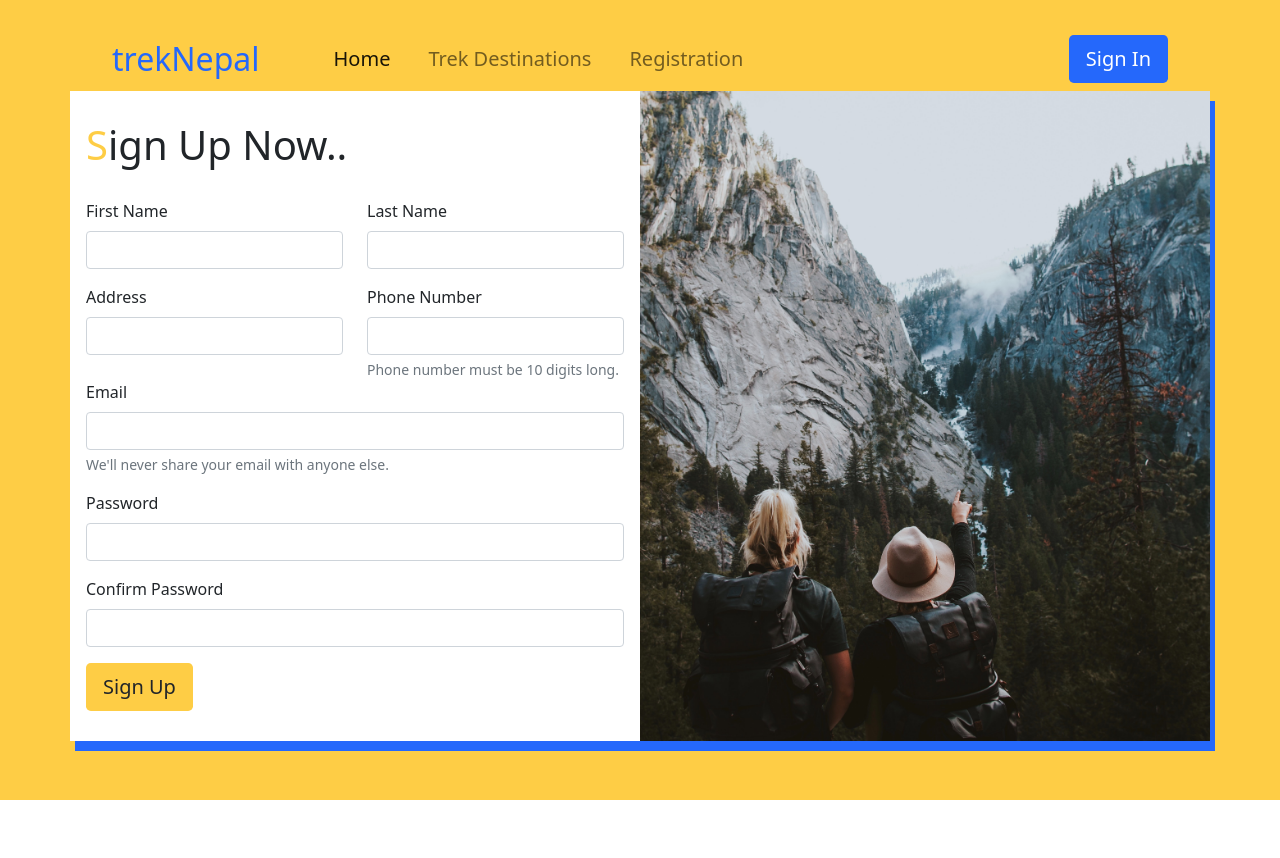
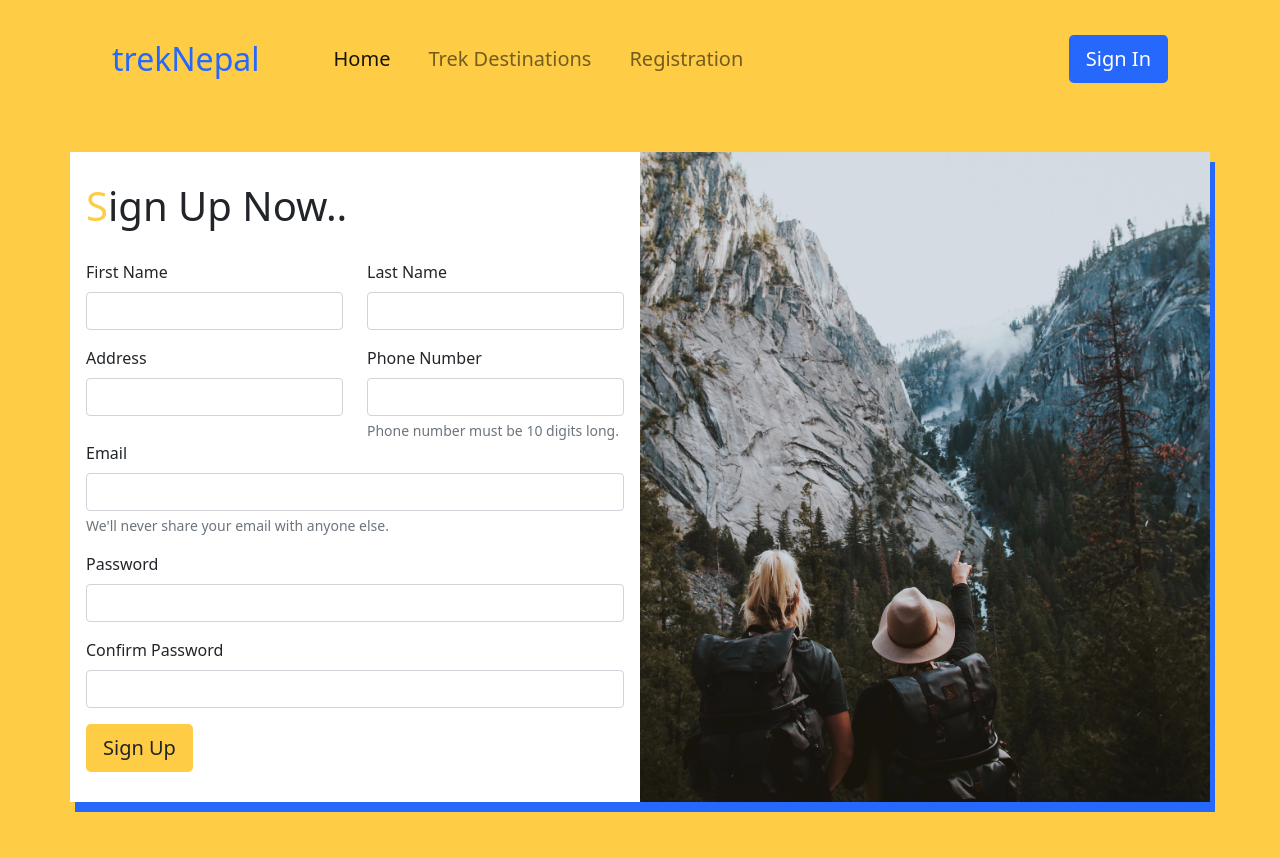
Before and after one commit to realnroz/Trek-App, a Flask app: page /registration in a window 1280 px wide. Before the commit the page ends 800 px from the top, so only its background shows below. Run offline with Flask 2, Linux system fonts and the light colour scheme; some libraries are stand-ins or nearby versions.

Commit message:
fixed registration page

```diff
--- a/trekapp/static/css/main.css
+++ b/trekapp/static/css/main.css
@@ -6,42 +6,59 @@
 }
 
 .container {
-  position: absolute;
-  top: 52%;
-  left: 50%;
-  -webkit-transform: translate(-50%, -50%);
-          transform: translate(-50%, -50%);
+  margin: 7vh auto;
+  max-width: 600px;
+  height: 650px;
+  background-color: white;
   -webkit-box-shadow: 5px 10px #2568FB;
           box-shadow: 5px 10px #2568FB;
 }
 
-.container .outer-row .outer-col {
-  width: 600px;
-  height: 650px;
+.container .inner-content {
+  height: 100%;
 }
 
-.container .outer-row .left-container {
-  background-color: white;
+.container .inner-content .row {
+  height: 100%;
 }
 
-.container .outer-row .left-container form h1 {
+.container .inner-content .row .left-section {
+  display: -webkit-box;
+  display: -ms-flexbox;
+  display: flex;
+  -webkit-box-pack: center;
+      -ms-flex-pack: center;
+          justify-content: center;
+  -webkit-box-align: center;
+      -ms-flex-align: center;
+          align-items: center;
+}
+
+.container .inner-content .row .left-section form h1 {
   -ms-flex-item-align: start;
       align-self: flex-start;
   margin-bottom: 30px;
 }
 
-.container .outer-row .left-container form h1 span {
+.container .inner-content .row .left-section form h1 span {
   color: #FECD45 !important;
 }
 
-.container .outer-row .left-container form .btn {
+.container .inner-content .row .left-section form .btn {
   background-color: #FECD45;
 }
 
-.container .outer-row .right-container {
+.container .inner-content .row .right-section {
+  height: 100%;
   background-image: url("../images/bg-image.jpg");
   background-size: cover;
   background-position: center bottom;
+}
+
+@media (max-width: 768px) {
+  .container .right-section {
+    display: none;
+  }
 }
 
 .innercontainer {
--- a/trekapp/static/scss/_registration.scss
+++ b/trekapp/static/scss/_registration.scss
@@ -1,17 +1,21 @@
+
 .container{
-    position: absolute;
-    top: 52%;
-    left:50%;
-    transform: translate(-50%,-50%);
+    margin: 7vh auto;
+
+    max-width: 600px;
+    height: 650px;
+    background-color: white;
     box-shadow: 5px 10px $secondary-color;
+    .inner-content{
+        height: 100%;
 
-    .outer-row{
-        .outer-col{
-            width: 600px;
-            height: 650px;
-        }
-        .left-container{
-            background-color: white;
+        .row{
+            height: 100%;
+
+            .left-section{
+                display: flex;
+                justify-content: center;
+                align-items: center;
 
                 form {
                     h1{
@@ -27,13 +31,26 @@
                         background-color: $primary-color;
                     }
                 }
+
             }
 
-        .right-container{
+            .right-section{
+                height: 100%;
                 background-image: url('../images/bg-image.jpg');
                 background-size: cover;
                 background-position:center bottom;
             }
+
+        }
+    }
 }
 
+
+
+@media (max-width:768px){
+    .container{
+        .right-section{
+            display: none;
         }
+    }
+}
--- a/trekapp/templates/registration.html
+++ b/trekapp/templates/registration.html
@@ -5,58 +5,60 @@
 {% block content %}
 
 <div class="container">
-    <div class="row outer-row">
-            <div class="col outer-col left-container d-flex justify-content-center align-items-center">
+  <div class="inner-content">
+    <div class="row">
+      <div class="col-md-6 left-section">
         <form action="/registration" method="POST">
           {{form.csrf_token}}
             <h1><span>S</span>ign Up Now..</h1>
             <div class="row">
               <div class=" col mb-3">
                 <label for="exampleInputEmail1" class="form-label">{{form.first_name.label}}</label>
-                      <!-- <input type="text" name = "first_name" class="form-control" id="exampleInputEmail1" required> -->
                 {{form.first_name( class="form-control")}}
               </div>
               <div class=" col  mb-3">
                 <label for="exampleInputEmail1" class="form-label">{{form.last_name.label}}</label>
-                      <!-- <input type="text" name = "last_name" class="form-control" id="exampleInputEmail1" required> -->
                 {{form.last_name( class="form-control")}}
               </div>
             </div>
             <div class="row">
               <div class=" col">
                 <label for="exampleInputEmail1" class="form-label">{{ form.address.label }}</label>
-                      <!-- <input type="text" name = "address" class="form-control" id="exampleInputEmail1" required> -->
+
                 {{ form.address(class="form-control") }}
               </div>
               <div class=" col">
                 <label for="exampleInputEmail1" class="form-label">{{form.phone_number.label}}</label>
-                      <!-- <input type="tel" pattern="[0-9]{10}" name="phone_number" placeholder= "xxxxxxxxxx" class="form-control" id="exampleInputEmail1" required>  -->
+
                 {{form.phone_number(class="form-control")}}
                 <div id="emailHelp" class="form-text">Phone number must be 10 digits long.</div>
               </div>
             </div>
               <div class="mb-3">
                 <label for="exampleInputEmail1" class="form-label">{{form.email.label}}</label>
-                      <!-- <input type="email" name="email" class="form-control" id="exampleInputEmail1" aria-describedby="emailHelp" required> -->
+
                 {{form.email(class="form-control")}}
                 <div id="emailHelp" class="form-text">We'll never share your email with anyone else.</div>
               </div>
               <div class="mb-3">
                 <label for="exampleInputPassword1" class="form-label">{{form.password1.label}}</label>
-                      <!-- <input type="password"  name="password1" class="form-control" id="exampleInputPassword1" required> -->
+
                 {{form.password1(class="form-control")}}
               </div>
               <div class="mb-3">
                   <label for="exampleInputPassword2" class="form-label">{{form.password2.label}}</label>
-                        <!-- <input type="password" name="password2" class="form-control" id="exampleInputPassword2" required> -->
+
                   {{form.password2(class="form-control")}}
               </div>
               <button type="submit" class="btn btn-lg">Sign Up</button>
             </form>
       </div>
-            <div class="col  outer-col right-container">
+      <div class="col-md-6 right-section"></div>
+
     </div>
+
   </div>
+
 </div>
 
 
```
Also changed, not shown: other parts of trekapp/static/css/main.css (+0 -52 lines), 1 other file. Lines whose indentation alone changed are shown as unchanged.
